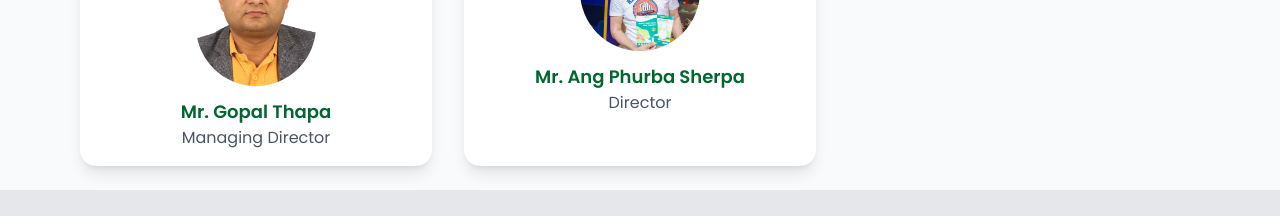
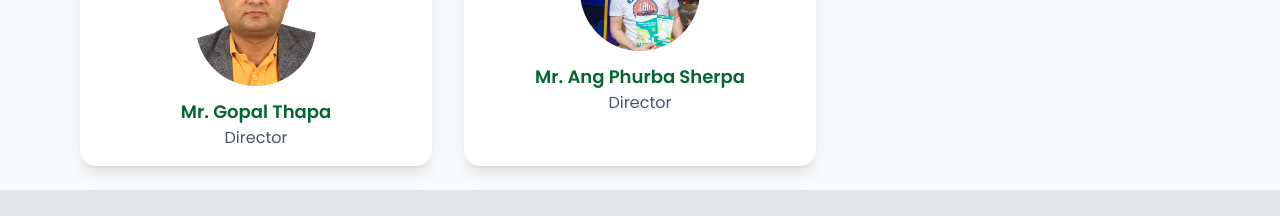
Before and after one commit to sunflowerIU/agriculture-project, a Next.js app: page /about in a window 1280 px wide. Shown: the part 1040-1256 px from the top of the page. Built offline with nearby package versions, Linux system fonts and the light colour scheme; no server answers.

Commit message:
minor bug

```diff
--- a/app/_components/AboutContent.js
+++ b/app/_components/AboutContent.js
@@ -74,7 +74,7 @@ const boardMembers = [
     id: 5,
     name: " Gopal Thapa",
     gender: "male",
-    position: "Managing Director",
+    position: "Director",
     img: "/team/gopal.jpg",
   },
   {
```
